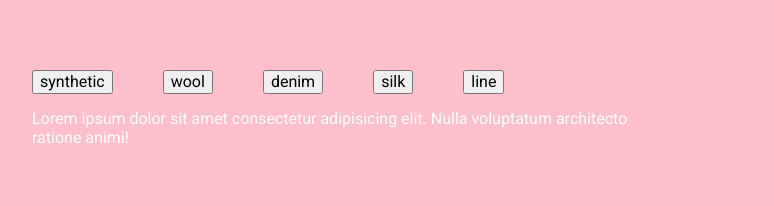
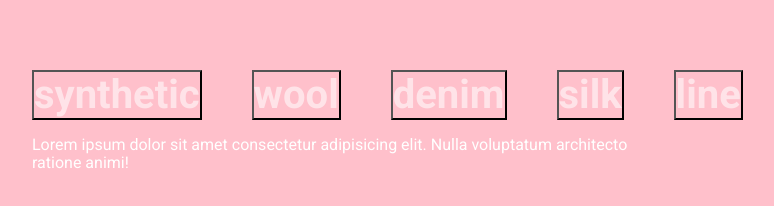
Before and after one commit to rjahongir/loop-2-jahonigr, a plain HTML site: page index.html in a window 1280 px wide. Shown: the whole page, without its empty margins (308-1082 px from the left). Drawn offline with Linux system fonts and the light colour scheme.

Commit message:
added material-type-button style

```diff
--- a/css/styles.css
+++ b/css/styles.css
@@ -47,3 +47,12 @@ body {
 .material-type:not(:last-child) {
   margin-right: 50px;
 }
+
+.material-type-button{
+  padding: 0;
+  font-size: 40px;
+  font-weight: bold;
+  background: none;
+  /* background-color: transparent; */
+  color: rgba(255, 255, 255, 0.562);
+}
```
